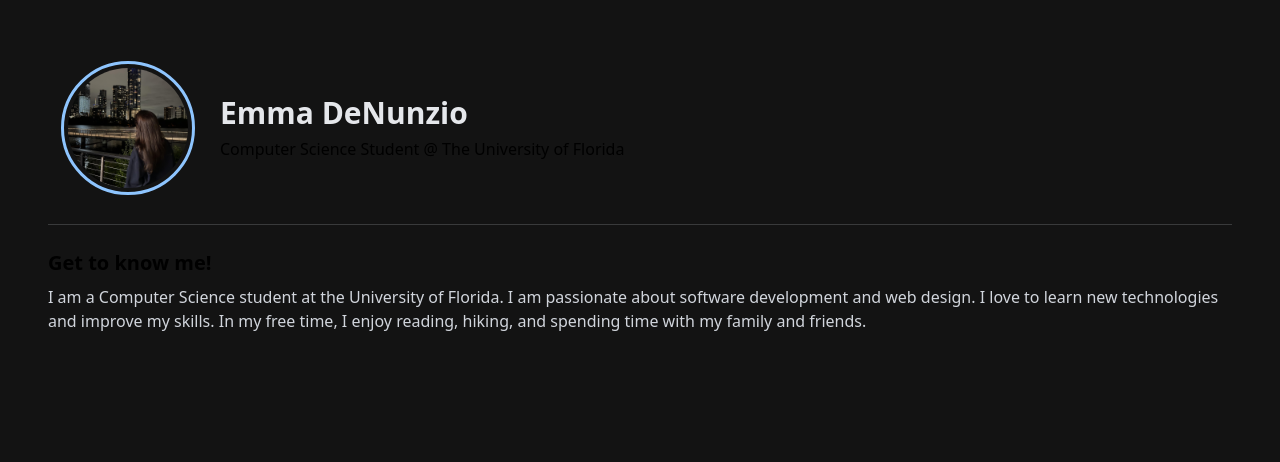
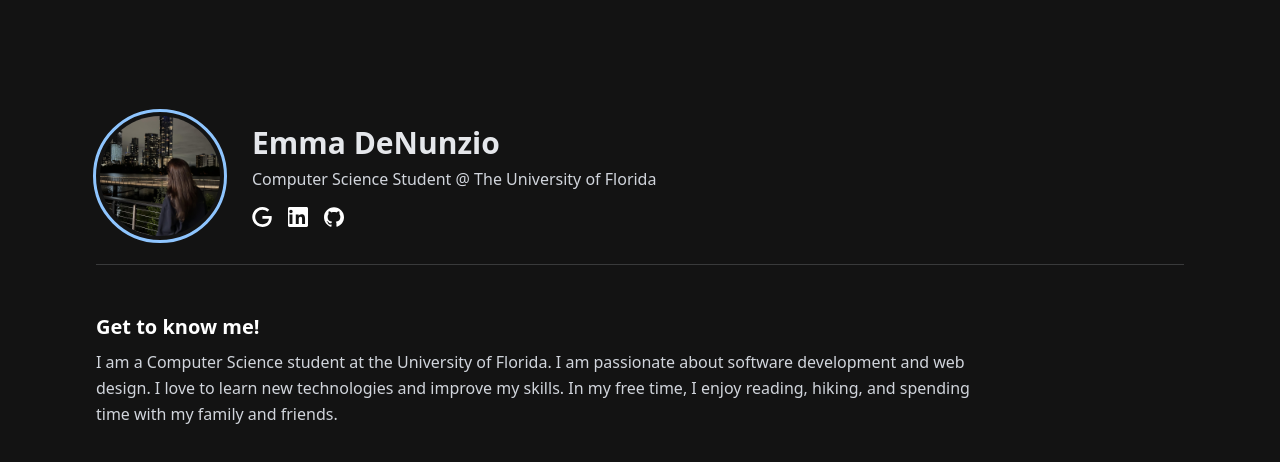
Before and after one commit to emijane/Emma, a React (Vite) app in the folder portfolio/: page / in a window 1280 px wide. Shown: the top 462 px of the page. Built offline with nearby package versions, Linux system fonts and the light colour scheme.

Commit message:
updated header

```diff
--- a/portfolio/src/App.jsx
+++ b/portfolio/src/App.jsx
@@ -1,36 +1,56 @@
 import "@fontsource/inter";
 import './App.css'
+
 import profilePic from './assets/profile-picture.jpg';
+import GoogleIcon from './icons/GoogleIcon';
+import LinkedInIcon from './icons/LinkedInIcon';
+import GitHubIcon from './icons/GitHubIcon';
 
 function App() {
 
   return (
     <>
-    <div className="container font-sans">
-      <div className="header flex flex-row items-center gap-7 p-4">
-        <div className="header-right">
+      <div className="container mt-[3rem] font-sans max-w-[70rem] mx-auto flex flex-col justify-center p-4">
+        {/* Header */}
+        <div className="header flex flex-col md:flex-row items-center gap-7">
+
+          {/* Profile Picture */}
+          <div className="profile-picture">
             <img
               src={profilePic}
               alt="Profile Picture"
               className="w-full min-w-[5rem] max-w-[8rem] aspect-square rounded-full object-cover outline outline-3 outline-blue-300 p-1"
             />
           </div>
-        <div className="header-left">
+
+          {/* Bio + Social Icons */}
+          <div className="bio flex-1 text-center md:text-left">
             <h1 className="text-3xl font-bold text-gray-200">Emma DeNunzio</h1>
-          <h3 className="mt-1.5">Computer Science Student @ The University of Florida</h3>
+            <h3 className="mt-1.5 text-gray-300">
+              Computer Science Student @ The University of Florida
+            </h3>
+
+            {/* Social Icons */}
+            <div className="social-media flex justify-center md:justify-start gap-4 mt-4">
+              <GoogleIcon className="w-5 h-5 text-white hover:text-blue-400 transition-colors duration-200" />
+              <LinkedInIcon className="w-5 h-5 text-white hover:text-blue-400 transition-colors duration-200" />
+              <GitHubIcon className="w-5 h-5 text-white hover:text-blue-400 transition-colors duration-200" />
             </div>
           </div>
-      <hr className="border-t border-gray-300 my-4 opacity-20" />
-      <div className="get-to-know-me">
-        <h3 className="text-xl font-bold mt-6">Get to know me!</h3>
-        <p className="mt-2 text-gray-300">
-          I am a Computer Science student at the University of Florida. I am
-          passionate about software development and web design. I love to learn
-          new technologies and improve my skills. In my free time, I enjoy
-          reading, hiking, and spending time with my family and friends.
+        </div>
+
+        {/* Divider */}
+        <hr className="border-t border-gray-300 my-6 opacity-20" />
+
+        {/* About Section */}
+        <div className="get-to-know-me text-gray-300 max-w-[55rem]">
+          <h3 className="text-xl font-bold mt-6 text-white">Get to know me!</h3>
+          <p className="mt-2 leading-relaxed">
+            I am a Computer Science student at the University of Florida. I am passionate about software development and web design. I love to learn new technologies and improve my skills. In my free time, I enjoy reading, hiking, and spending time with my family and friends.
           </p>
         </div>
       </div>
+
     </>
   )
 }
--- /dev/null
+++ b/portfolio/src/icons/GitHubIcon.jsx
@@ -0,0 +1,16 @@
+// src/icons/GitHubIcon.jsx
+
+export default function GitHubIcon(props) {
+    return (
+      <svg
+        {...props}
+        role="img"
+        viewBox="0 0 24 24"
+        fill="currentColor"
+        xmlns="http://www.w3.org/2000/svg"
+      >
+        <title>GitHub</title>
+        <path d="M12 .297c-6.63 0-12 5.373-12 12 0 5.303 3.438 9.8 8.205 11.385.6.113.82-.258.82-.577 0-.285-.01-1.04-.015-2.04-3.338.724-4.042-1.61-4.042-1.61C4.422 18.07 3.633 17.7 3.633 17.7c-1.087-.744.084-.729.084-.729 1.205.084 1.838 1.236 1.838 1.236 1.07 1.835 2.809 1.305 3.495.998.108-.776.417-1.305.76-1.605-2.665-.3-5.466-1.332-5.466-5.93 0-1.31.465-2.38 1.235-3.22-.135-.303-.54-1.523.105-3.176 0 0 1.005-.322 3.3 1.23.96-.267 1.98-.399 3-.405 1.02.006 2.04.138 3 .405 2.28-1.552 3.285-1.23 3.285-1.23.645 1.653.24 2.873.12 3.176.765.84 1.23 1.91 1.23 3.22 0 4.61-2.805 5.625-5.475 5.92.42.36.81 1.096.81 2.22 0 1.606-.015 2.896-.015 3.286 0 .315.21.69.825.57C20.565 22.092 24 17.592 24 12.297c0-6.627-5.373-12-12-12z"/>
+      </svg>
+    );
+  }
--- /dev/null
+++ b/portfolio/src/icons/GoogleIcon.jsx
@@ -0,0 +1,16 @@
+// src/icons/GoogleIcon.jsx
+
+export default function GoogleIcon(props) {
+    return (
+      <svg
+        {...props}
+        role="img"
+        viewBox="0 0 24 24"
+        fill="currentColor"
+        xmlns="http://www.w3.org/2000/svg"
+      >
+        <title>Google</title>
+        <path d="M12.48 10.92v3.28h7.84c-.24 1.84-.853 3.187-1.787 4.133-1.147 1.147-2.933 2.4-6.053 2.4-4.827 0-8.6-3.893-8.6-8.72s3.773-8.72 8.6-8.72c2.6 0 4.507 1.027 5.907 2.347l2.307-2.307C18.747 1.44 16.133 0 12.48 0 5.867 0 .307 5.387.307 12s5.56 12 12.173 12c3.573 0 6.267-1.173 8.373-3.36 2.16-2.16 2.84-5.213 2.84-7.667 0-.76-.053-1.467-.173-2.053H12.48z" />
+      </svg>
+    );
+  }
--- /dev/null
+++ b/portfolio/src/icons/LinkedInIcon.jsx
@@ -0,0 +1,16 @@
+// src/icons/LinkedInIcon.jsx
+
+export default function LinkedInIcon(props) {
+  return (
+    <svg
+      {...props}
+      role="img"
+      viewBox="0 0 24 24"
+      fill="currentColor"
+      xmlns="http://www.w3.org/2000/svg"
+    >
+      <title>LinkedIn</title>
+      <path d="M20.447 20.452h-3.554v-5.569c0-1.327-.024-3.037-1.852-3.037-1.853 0-2.137 1.445-2.137 2.939v5.667H9.35V9h3.414v1.561h.049c.476-.899 1.637-1.85 3.37-1.85 3.602 0 4.268 2.368 4.268 5.451v6.29zm-15.11 0H1.783V9h3.554v11.452zM3.56 7.433a2.062 2.062 0 1 1 0-4.124 2.062 2.062 0 0 1 0 4.124zM22.225 0H1.771C.792 0 0 .774 0 1.729v20.542C0 23.226.792 24 1.771 24h20.451C23.2 24 24 23.226 24 22.271V1.729C24 .774 23.2 0 22.222 0z" />
+    </svg>
+  );
+}
```
Lines whose indentation alone changed are shown as unchanged.
